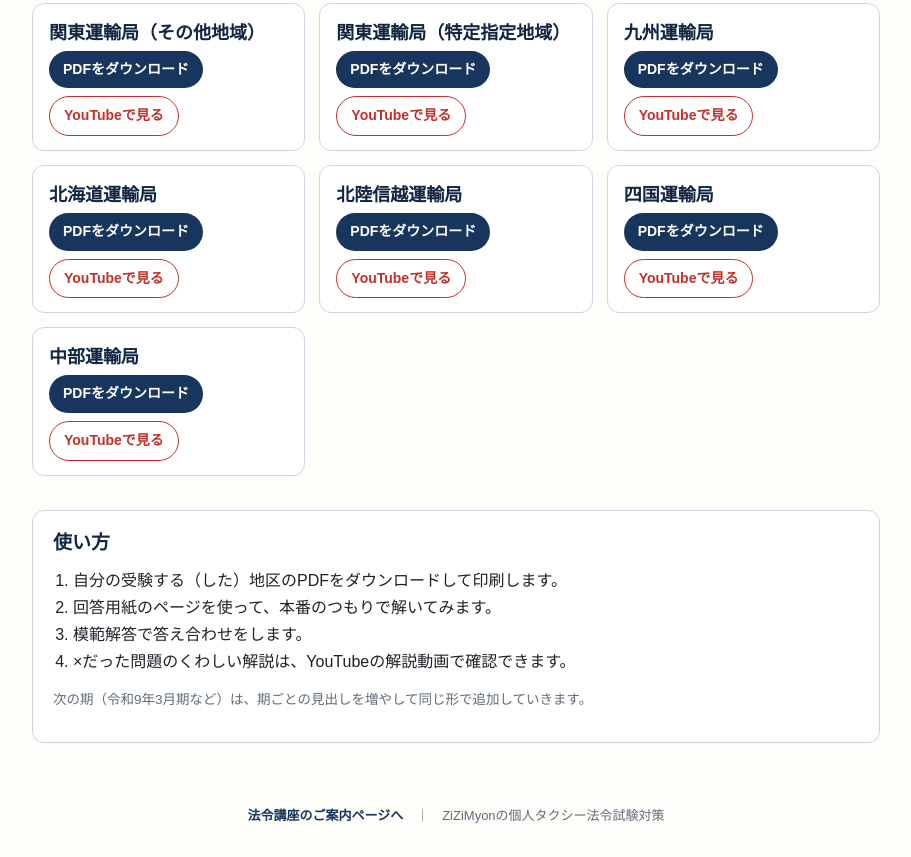
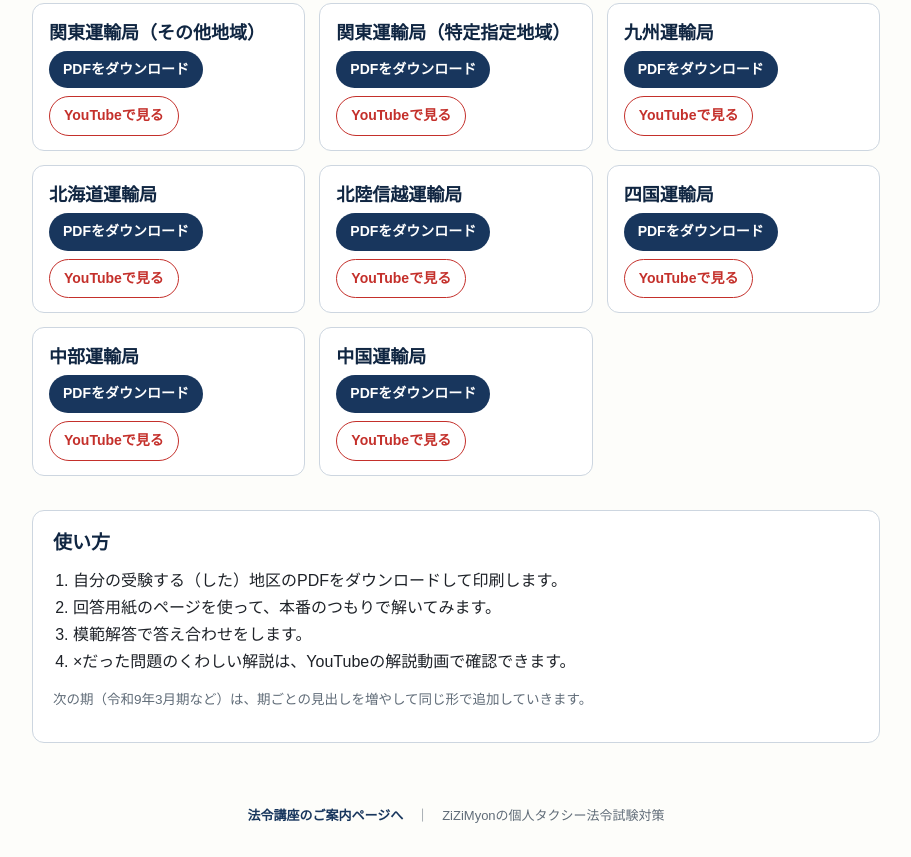
Before and after one commit to aoneko7796-Git/zizimyon-lp, a plain HTML site: page honshiken.html in a window 1280 px wide. Shown: the part 697-1554 px from the top of the page, without its empty margins (184-1095 px from the left). Drawn offline with Linux system fonts and the light colour scheme.

Commit message:
Add files via upload

```diff
--- a/honshiken.html
+++ b/honshiken.html
@@ -126,6 +126,13 @@
         <a class="btn yt" href="https://www.youtube.com/watch?v=0fwNwPZTXNw" target="_blank" rel="noopener">YouTubeで見る</a>
       </div>
     </div>
+    <div class="card">
+      <h3>中国運輸局</h3>
+      <div class="links">
+        <a class="btn pdf" href="https://aoneko7796-git.github.io/honshiken-archive/pdf/2026-11/chugoku.pdf">PDFをダウンロード</a>
+        <a class="btn yt" href="https://www.youtube.com/watch?v=d4RFb1xkC1Y" target="_blank" rel="noopener">YouTubeで見る</a>
+      </div>
+    </div>
   </div>
 
   <section class="howto">
```
